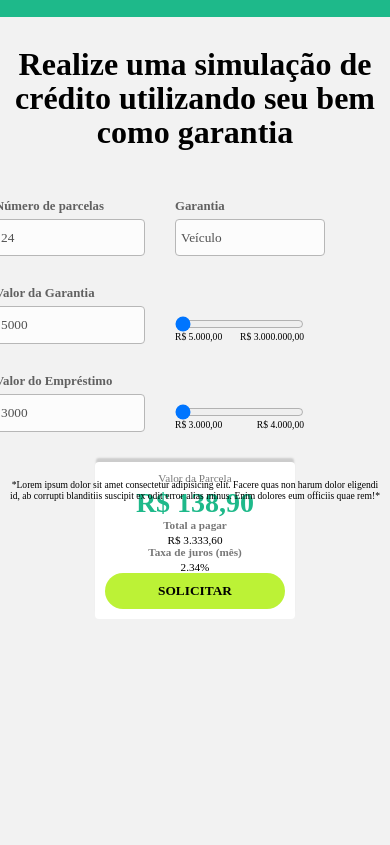
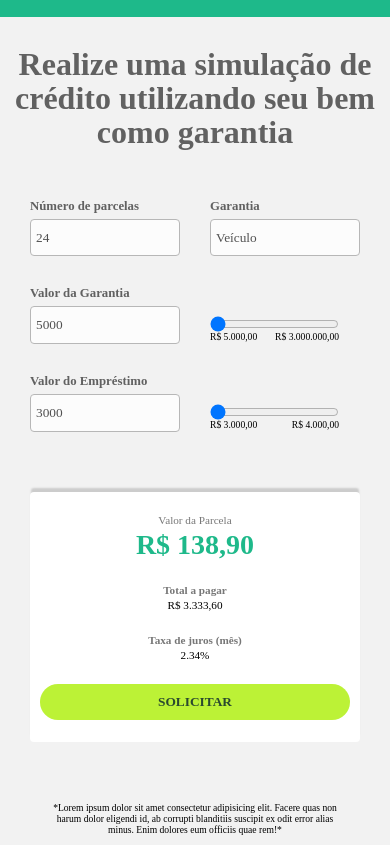
Before and after one commit to Fer-front/creditas-challenge, a website built with webpack: page frontend/individual-assignment/public/index.html in a window 390 px wide. Shown: the part 63-908 px from the top of the page. Before the commit the page ends 844 px from the top, so only its background shows below. Built offline with nearby package versions, Linux system fonts and the light colour scheme.

Commit message:
Ajustando responsivo

```diff
--- a/frontend/individual-assignment/src/scss/_mediaquery.scss
+++ b/frontend/individual-assignment/src/scss/_mediaquery.scss
@@ -9,7 +9,7 @@ $media-mobile: 320px;
 }
 
 @mixin md {
-  @media (min-width: $media-tablet) and (max-width: $media-destop){
+  @media (min-width: $media-tablet) and (max-width: $media-desktop){
     @content;
   }
 }
--- a/frontend/individual-assignment/src/scss/layout/index.scss
+++ b/frontend/individual-assignment/src/scss/layout/index.scss
@@ -1,3 +1,9 @@
+@include sm {
+  .footer {
+    padding: 10px 40px;
+  }
+}
+
 .footer {
   font-size: .6rem;
   font-weight: 100;
@@ -33,7 +39,7 @@
   padding: 0 10px;
 
   &__title {
-    color: var(--dove-gray);
+    color: $dove-gray;
     margin-bottom: 50px;
     max-width: 600px;
     line-height: 34px;
--- a/frontend/individual-assignment/src/scss/module/_btn.scss
+++ b/frontend/individual-assignment/src/scss/module/_btn.scss
@@ -3,7 +3,7 @@
   border: none;
   padding: 10px 0;
   width: 100%;
-  color: var(--tom-thumb);
+  color: $tom-thumb;
   border-radius: 20px;
   text-transform: uppercase;
   font-weight: bold;
--- a/frontend/individual-assignment/src/scss/module/forms/form-fields.scss
+++ b/frontend/individual-assignment/src/scss/module/forms/form-fields.scss
@@ -1,13 +1,13 @@
 .form{
-
-  @include sm {
-    min-width: 100%;
-    margin-bottom: 30px;
-  }
-
   &__fields {
     max-width: 400px;
     min-width: 400px;
+  }
 
+  @include sm {
+    &__fields {
+      min-width: 100%;
+      margin-bottom: 30px;
+    }
   }
 }
--- a/frontend/individual-assignment/src/scss/module/forms/form-result.scss
+++ b/frontend/individual-assignment/src/scss/module/forms/form-result.scss
@@ -1,7 +1,9 @@
 .form {
   @include sm {
-    width: 200px;
-    height: 250px;
+    &__result {
+      width: 200px;
+      height: 250px;
+    }
   }
 
   &__result {
```
